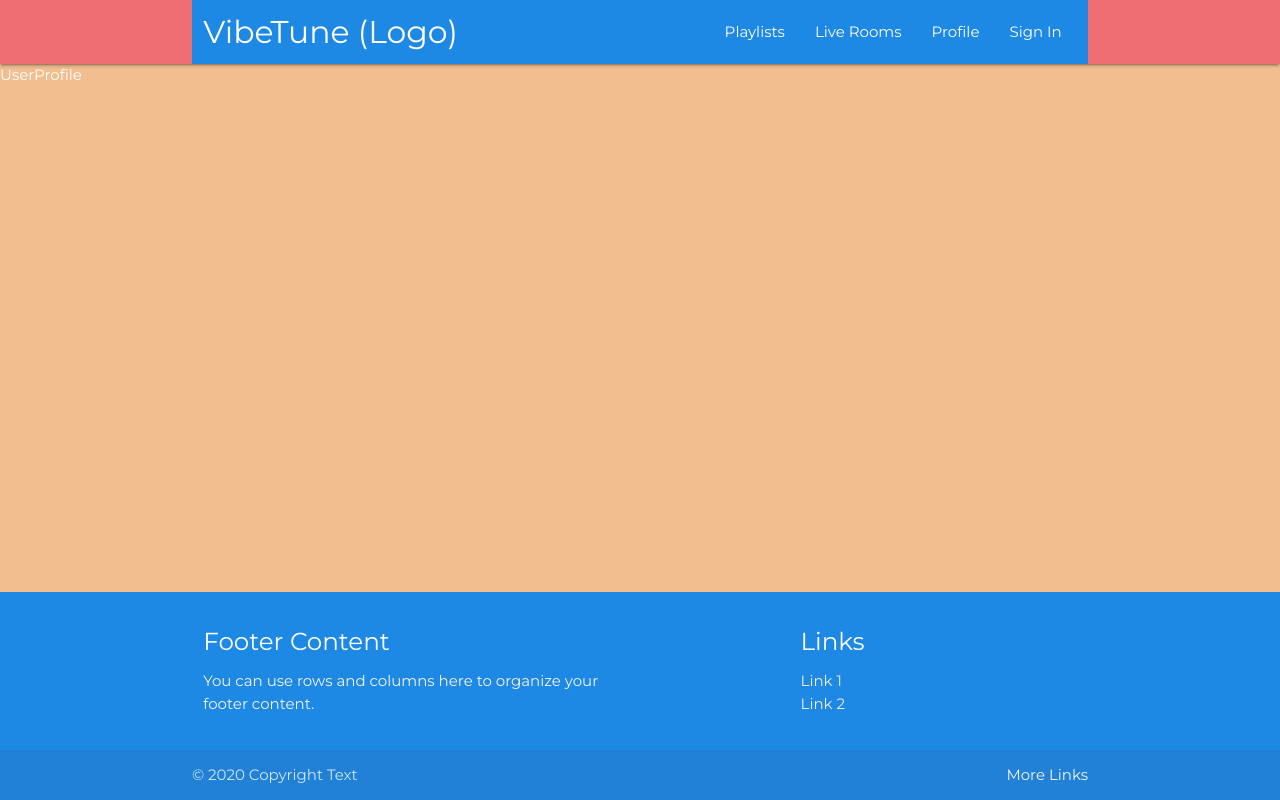
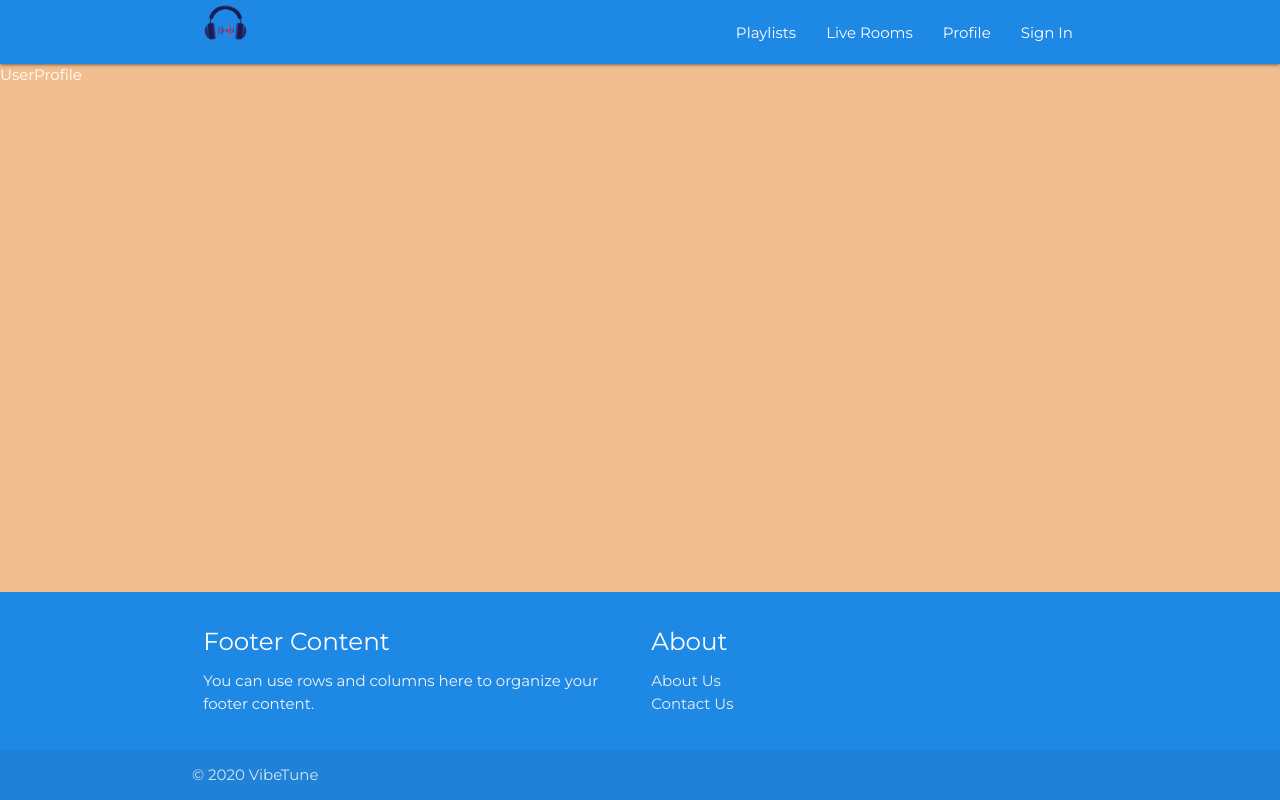
Before and after one commit to jahendy12/VibeTune-React, a React (Create React App) app: page /userprofile in a window 1280 px wide. Built offline with nearby package versions, Linux system fonts and the light colour scheme.

Commit message:
anotha one

```diff
--- a/src/components/layout/Footer.js
+++ b/src/components/layout/Footer.js
@@ -1,27 +1,29 @@
 import React from 'react'
+import { Link } from 'react-router-dom'
 
 function Footer() {
+  const date = new Date()
+
   return (
     <footer className="#1e88e5 blue darken-1 page-footer">
       <div className="container">
         <div className="row">
-              <div className="col l6 s12">
+          <div className="col s12 m6">
             <h5 className="white-text">Footer Content</h5>
             <p className="grey-text text-lighten-4">You can use rows and columns here to organize your footer content.</p>
           </div>
-              <div className="col l4 offset-l2 s12">
-                <h5 className="white-text">Links</h5>
+          <div className="col sl2 m6">
+            <h5 className="white-text">About</h5>
             <ul>
-                  <li><a className="grey-text text-lighten-3" href="#!">Link 1</a></li>
-                  <li><a className="grey-text text-lighten-3" href="#!">Link 2</a></li>
+              <li><Link className="grey-text text-lighten-3" to='/'>About Us</Link></li>
+              <li><Link className="grey-text text-lighten-3" to='/'>Contact Us</Link></li>
             </ul>
           </div>
         </div>
       </div>
       <div className="footer-copyright">
         <div className="container">
-            © 2020 Copyright Text
-            <a className="grey-text text-lighten-4 right" href="#!">More Links</a>
+          &copy; {date.getFullYear()} VibeTune
         </div>
       </div>
     </footer>
--- a/src/components/layout/Navbar.js
+++ b/src/components/layout/Navbar.js
@@ -1,21 +1,32 @@
 import React from 'react'
+import { Link, NavLink } from 'react-router-dom'
+
+import logo from '../../images/logos/Headphones.png'
 
 function NavBar() {
     return (
-<nav>
-    <div className="#1e88e5 blue darken-1 container">
+        <nav className="blue darken-1">
+            <div className="container">
                 <div className="row">
                     <div className="col s12">
-                <div className="nav-wrapper">
-                    <a href="/" className="brand-logo">VibeTune (Logo)</a>
-                        <ul id="nav-mobile" className="right hide-on-med-and-down">
-                            <li><a href="/playlistList">Playlists</a></li>
-                            <li><a href="/liveroomlist">Live Rooms</a></li>
-                            <li><a href="/userprofile">Profile</a></li>
-                            <li><a href="/sign-in">Sign In</a></li>
-                        </ul>
+                        <div className="brand-logo">
+                            <img src={logo} alt='headphones' className="logo" />
                         </div>
                     </div>
+                    <ul className="right hide-on-med-and-down">
+                        <li>
+                            <Link to="/playlistList">Playlists</Link>
+                        </li>
+                        <li>
+                            <Link to="/liveroomlist">Live Rooms</Link>
+                        </li>
+                        <li>
+                            <Link to="/userprofile">Profile</Link>
+                        </li>
+                        <li>
+                            <Link to="/sign-in">Sign In</Link>
+                        </li>
+                    </ul>
                 </div>
             </div>
         </nav>
--- a/src/styles/styles.css
+++ b/src/styles/styles.css
@@ -14,4 +14,11 @@ body {
   flex: 1 0 auto;
 }
 
+.logo {
+  height: auto;
+  max-height: 3rem;
+  max-width: 3rem;
+  width: auto;
+}
+
 /*# sourceMappingURL=styles.css.map */
--- a/src/styles/styles.scss
+++ b/src/styles/styles.scss
@@ -13,3 +13,10 @@ body {
 #router-content {
     flex: 1 0 auto;
   }
+
+  .logo {
+    height: auto;
+    max-height: 3rem;
+    max-width: 3rem;
+    width: auto;
+  }
```
Also changed, not shown: src/images/logos/Headphones.png (added), 1 other file (tests, documents, lock files or other folders). Lines whose indentation alone changed are shown as unchanged.
